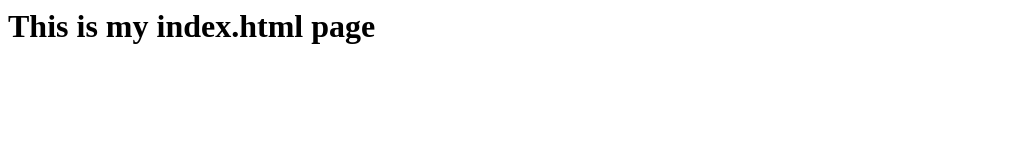
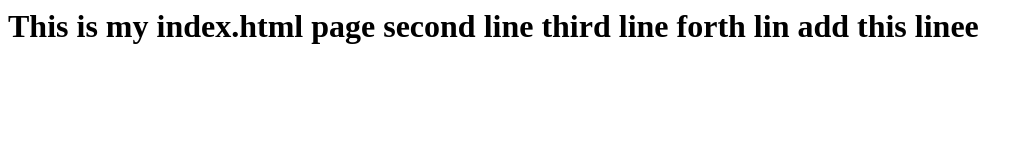
Before and after one commit to azrin-learn-devops/example_repo, a plain HTML site: page index.html in a window 1280 px wide. Shown: the whole page, without its empty margins (0-1033 px from the left). Drawn offline with Linux system fonts and the light colour scheme.

Commit message:
modified index.html

```diff
--- a/index.html
+++ b/index.html
@@ -1,4 +1,9 @@
 <h1>
 
 	This is my index.html page
+	second line
+	third line
+	forth lin
+
+	add this linee
 </h1>
```
